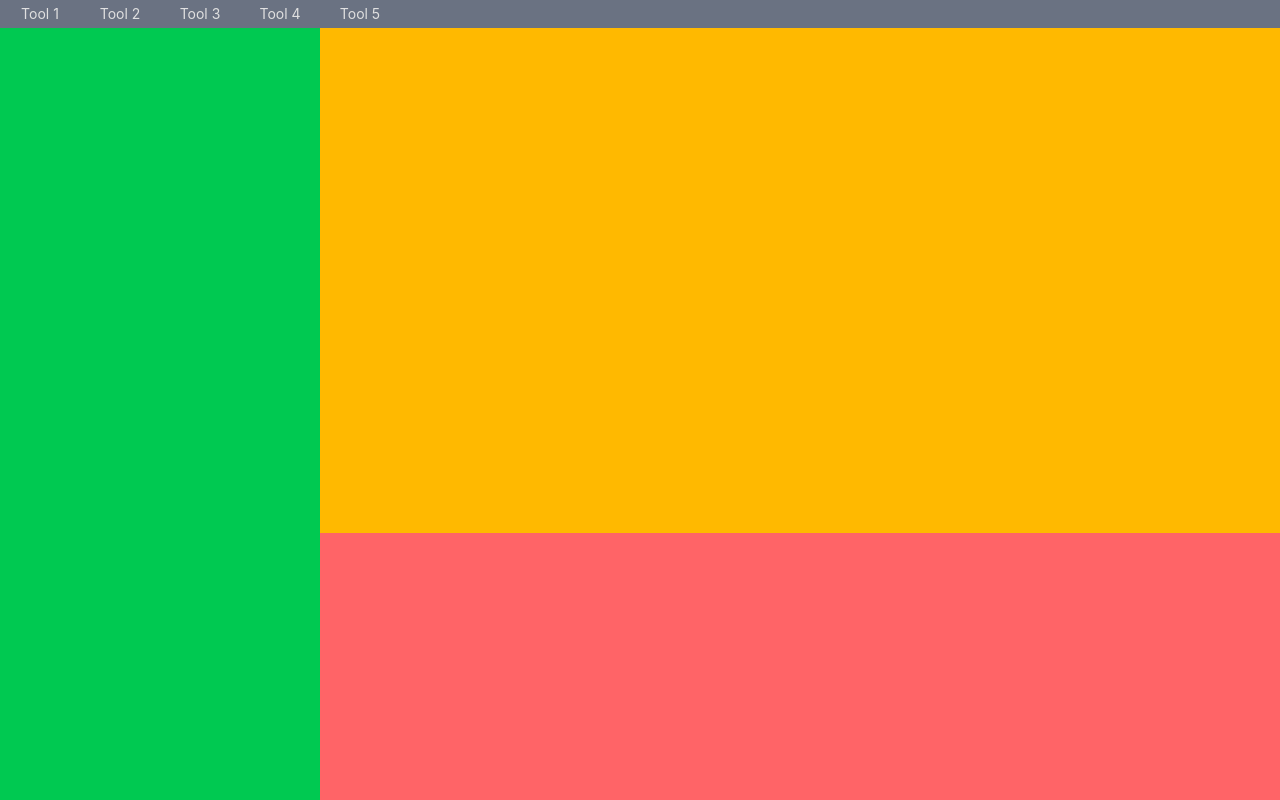
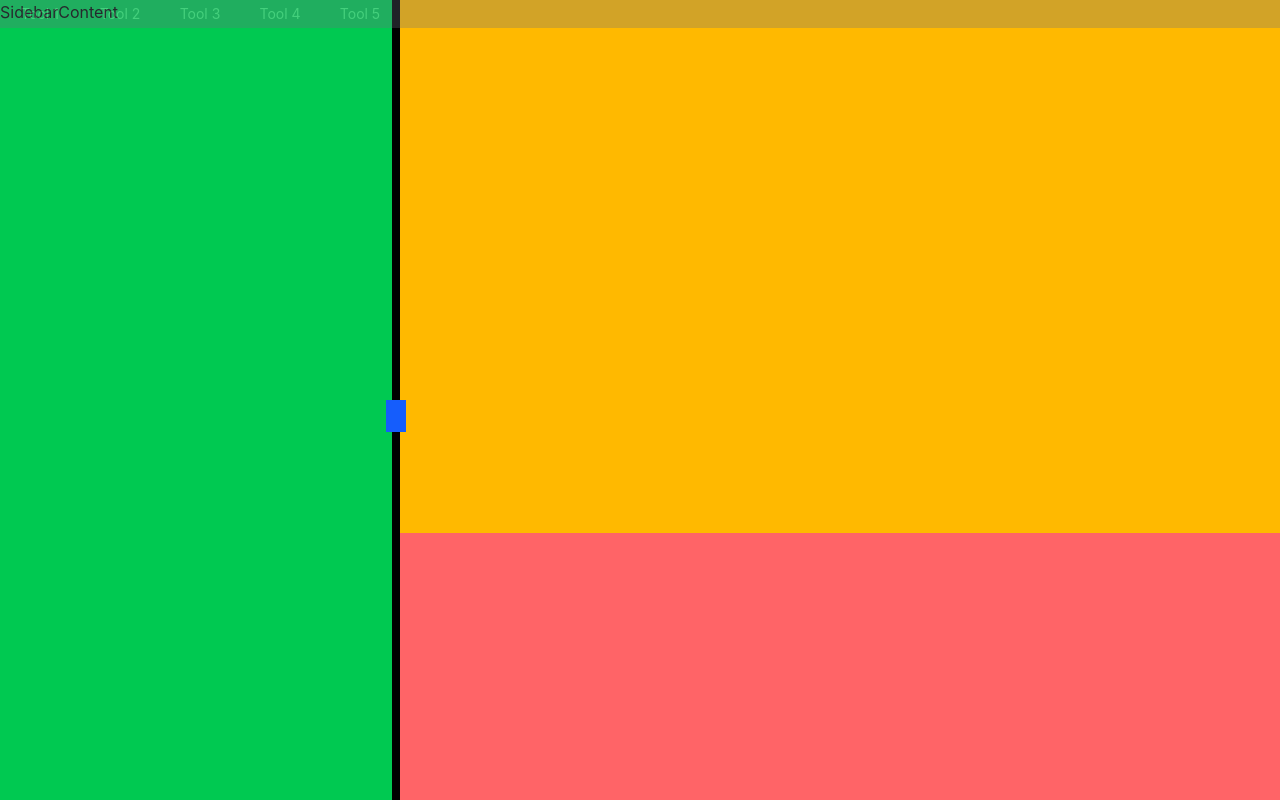
Before and after one commit to AbdullahElrouby750/video-editor, a React (Vite) app: page / in a window 1280 px wide. Built offline with nearby package versions, Linux system fonts and the light colour scheme.

Commit message:
feat: add SidebarPanel and ResizeHandle components with collapsible functionality

```diff
--- a/src/components/layout/MainLayout.tsx
+++ b/src/components/layout/MainLayout.tsx
@@ -1,19 +1,18 @@
 import React from "react";
 import ToolBar from "./ToolBar";
+import SidebarPanel from "./SidebarPanel";
 
 function MainLayout() {
-  return <div className=" w-full h-full bg-brand grid grid-cols-4 relative">
+  return <div className=" w-full h-full bg-brand flex relative transition-all duration-200">
 
     <ToolBar />
 
 
     {/* horizontal wrapper: sidebar)*/}
-    <div className= " h-full col-span-1 bg-green-500">
-
-    </div>
+    <SidebarPanel />
 
     {/* horizontal wrapper: main content */}
-    <div className= " h-full col-span-3 bg-blue-500 flex flex-col">
+    <div className= " h-full bg-blue-500 flex flex-1 flex-col">
 
         {/* canvas */}
         <div className=" w-full h-2/3 bg-amber-400"></div>
--- a/src/components/layout/SidebarPanel.tsx
+++ b/src/components/layout/SidebarPanel.tsx
@@ -0,0 +1,83 @@
+import React, { useRef, useState } from "react";
+import SidebarContent from "../sidebar/components/sidebarContent";
+import ResizeHandle from "../sidebar/components/ResizeHandle";
+
+function SidebarPanel() {
+  const sidebarRef = useRef<HTMLElement>(null);
+  const lastWidthRef = useRef<number>(400);
+  const [isCollapsed, setIsCollapsed] = useState<boolean>(false);
+
+  // collaps sidebar
+  const handleToggleCollapse = () => {
+    if (sidebarRef.current) {
+      if (isCollapsed) {
+        sidebarRef.current.style.width = `${lastWidthRef.current}px`;
+      // sidebarRef.current.style.minWidth = "20%"; //! will break the transition,  se we moved it to the handleMouseDown function
+        setIsCollapsed(false);
+      } else {
+        sidebarRef.current.style.width = "0px";
+        sidebarRef.current.style.minWidth = "8px";
+        sidebarRef.current.style.transition = "width 0.15s ease-in-out";
+        setIsCollapsed(true);
+      }
+    }
+  };
+
+  // drag sidebar
+  const handleMouseDown = (e: React.MouseEvent) => {
+    e.stopPropagation();
+    if (sidebarRef.current) {
+      sidebarRef.current.style.minWidth = "20%";
+      sidebarRef.current.style.transition = "none";
+    }
+
+    const handleMouseMove = (mouseMove: MouseEvent) => {
+      mouseMove.preventDefault();
+      mouseMove.stopPropagation();
+      console.log("mouseMove.clientX", mouseMove.clientX);
+      if (sidebarRef.current) {
+        const SNAP_THRESHOLD = 240;
+
+        if (mouseMove.clientX < SNAP_THRESHOLD) {
+          // 2. We hit the threshold! Force it to collapse
+          if (!isCollapsed) {
+            handleToggleCollapse();
+          }
+
+          // 3. CRITICAL: Stop the drag immediately so it doesn't infinitely toggle
+          document.removeEventListener("mousemove", handleMouseMove);
+          document.removeEventListener("mouseup", handleMouseUp);
+        } else {
+          sidebarRef.current.style.width = `${mouseMove.clientX}px`;
+        }
+      }
+    };
+
+    const handleMouseUp = () => {
+      document.removeEventListener("mousemove", handleMouseMove);
+      document.removeEventListener("mouseup", handleMouseUp);
+
+      if (sidebarRef.current) {
+        lastWidthRef.current = sidebarRef.current.offsetWidth;
+      }
+    };
+
+    document.addEventListener("mousemove", handleMouseMove);
+    document.addEventListener("mouseup", handleMouseUp);
+  };
+
+  return (
+    <aside
+      ref={sidebarRef}
+      className=" h-full max-w-2/3 min-w-1/5 w-100 bg-green-500 relative"
+    >
+      <ResizeHandle
+        startDrag={handleMouseDown}
+        toggleCollapse={handleToggleCollapse}
+      />
+      <SidebarContent />
+    </aside>
+  );
+}
+
+export default SidebarPanel;
--- a/src/components/layout/ToolBar.tsx
+++ b/src/components/layout/ToolBar.tsx
@@ -3,7 +3,7 @@ import React from "react";
 const toolbarTools = ["Tool 1", "Tool 2", "Tool 3", "Tool 4", "Tool 5"];
 
 function ToolBar() {
-  return <div className=" w-full h-7 bg-gray-500 grid grid-cols-16 fixed top-0">
+  return <div className=" w-full h-7 bg-gray-500 grid grid-cols-16 fixed top-0 opacity-30 hover:opacity-100 transition-all duration-100 z-10">
     {toolbarTools.map((tool, index) => {
         return <button key={index} className=" h-full grid-span-1 flex justify-center items-end text-sm pb-1 hover:bg-gray-600 cursor-pointer transition-all duration-200 active:bg-gray-700 ">
             <span className=" text-neutral-text-light">{tool}</span>
--- /dev/null
+++ b/src/components/sidebar/components/ResizeHandle.jsx
@@ -0,0 +1,11 @@
+import React from 'react'
+
+function ResizeHandle({startDrag, toggleCollapse}) {
+    return (
+        <div className=' h-full w-1 border-x-4 border-x-black absolute right-0 cursor-grab active:cursor-grabbing z-5' onMouseDown={startDrag}>
+            <button className=' h-8 w-5 bg-blue-600 relative top-1/2 translate-x-[-50%]' onMouseDown={(event) => event.stopPropagation()} onClick={toggleCollapse}></button>
+        </div>
+    )
+}
+
+export default ResizeHandle
--- /dev/null
+++ b/src/components/sidebar/components/SidebarContent.jsx
@@ -0,0 +1,12 @@
+import React from 'react'
+
+function SidebarContent() {
+    return (
+        <div className=" relative h-full flex-1 flex flex-col justify-stretch">
+            {/* the accordion wrapped here */}
+            SidebarContent
+        </div>
+    )
+}
+
+export default SidebarContent
```
